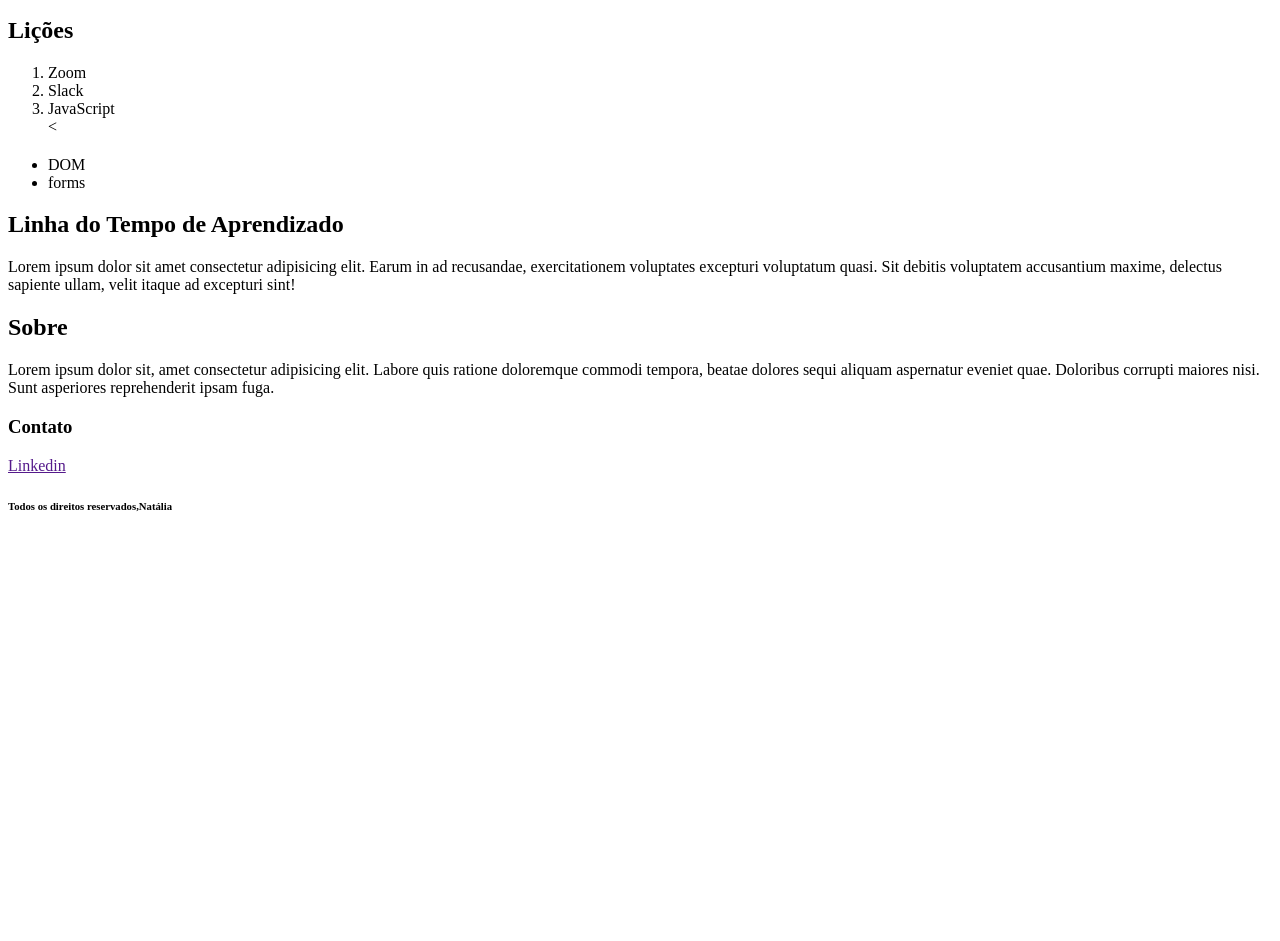
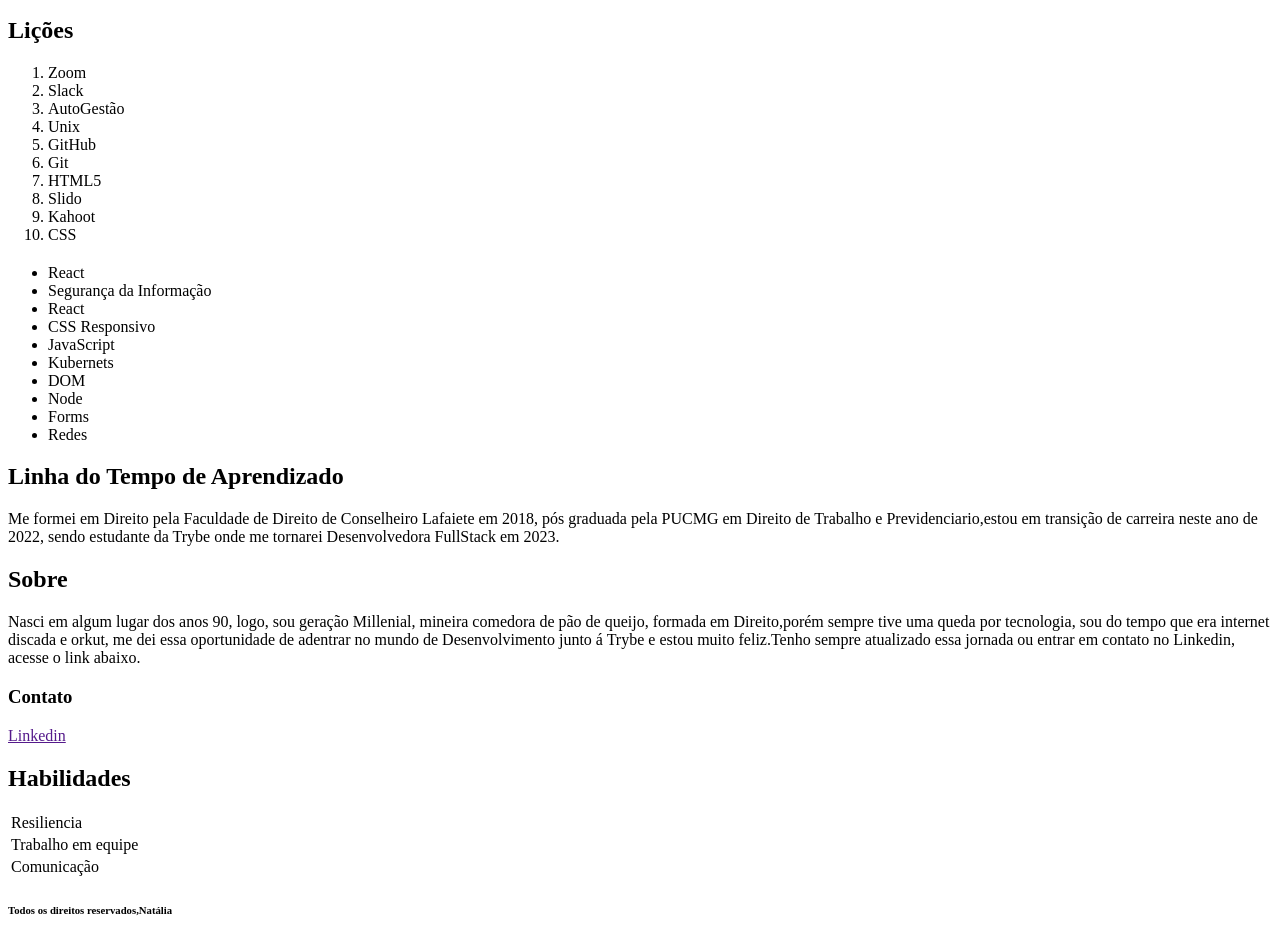
Before and after one commit to natooliv/lessons-learned, a website: page index.html in a window 1280 px wide. Shown: the part 106-1047 px from the top of the page. Before the commit the page ends 800 px from the top, so only its background shows below. Drawn offline with Linux system fonts and the light colour scheme.

Commit message:
Colocando informações pertinentes ao HTML

```diff
--- a/index.html
+++ b/index.html
@@ -5,7 +5,7 @@
     <meta http-equiv="X-UA-Compatible" content="IE=edge" />
     <meta name="viewport" content="width=device-width, initial-scale=1.0" />
     <link rel="stylesheet" href="style.css" />
-    <title>Lições Aprendidas- Trybe!</title>
+    <title> Lições Trybe!</title>
   </head>
 
   <header>
@@ -28,34 +28,52 @@
       <ol>
         <li>Zoom</li>
         <li>Slack</li>
-        <li>JavaScript</li>
-        <
+        <li>AutoGestão</li>
+        <li>Unix</li>
+        <li>GitHub</li>
+        <li>Git</li>
+        <li>HTML5</li>
+        <li>Slido</li>
+        <li>Kahoot</li>
+        <li>CSS</li>
       </ol>
       <h2 id="licoes_a_aprender"></h2>
       <ul>
+        <li>React</li>
+        <li>Segurança da Informação</li>
+        <li>React</li>
+        <li>CSS Responsivo</li>
+        <li>JavaScript</li>
+        <li>Kubernets</li>
         <li>DOM</li>
-        <li>forms</li>
+        <li>Node</li>
+        <li>Forms</li>
+        <li>Redes</li>
       </ul>
     </main>
 
     <article class="lado-esquerdo">
       <h2>Linha do Tempo de Aprendizado</h2>
       <p>
-        Lorem ipsum dolor sit amet consectetur adipisicing elit. Earum in ad
-        recusandae, exercitationem voluptates excepturi voluptatum quasi. Sit
-        debitis voluptatem accusantium maxime, delectus sapiente ullam, velit
-        itaque ad excepturi sint!
+        Me formei em Direito pela Faculdade de Direito de Conselheiro Lafaiete em 2018, pós graduada pela PUCMG em Direito de Trabalho e Previdenciario,estou em transição de carreira neste ano de 2022, sendo estudante da Trybe onde me tornarei Desenvolvedora FullStack em 2023.
       </p>
     </article>
   <aside class="lado-direito">
     <h2 id="sobre">Sobre</h2>
     <p>
-      Lorem ipsum dolor sit, amet consectetur adipisicing elit. Labore quis ratione doloremque commodi tempora, beatae dolores sequi aliquam aspernatur eveniet quae. Doloribus corrupti maiores nisi. Sunt asperiores reprehenderit ipsam fuga.
-    <h3 id="linkexterno">Contato</h3>
+      Nasci em algum lugar dos anos 90, logo, sou geração Millenial, mineira comedora de pão de queijo, formada em Direito,porém sempre tive uma queda por tecnologia, sou do tempo que era internet discada  e orkut, me dei essa oportunidade de adentrar no mundo de Desenvolvimento junto á Trybe e estou muito feliz.Tenho sempre atualizado essa jornada ou entrar em contato no Linkedin, acesse o link abaixo.
+      <h3 id="linkexterno">Contato</h3>
     <a href="" target="">Linkedin</a>
     </p>
   </aside>
- </body>
+   <table id="tabelahabilidades">
+      <h2 id="tabela">Habilidades</h2>
+     <tr> <td>Resiliencia</td></tr>
+      <tr><td>Trabalho em equipe<td></tr>
+      <tr> <td>Comunicação</td></tr>
+    </table>
+</body>
+
  <footer>
   <h6>Todos os direitos reservados,Natália</h6>
  </footer>
```
